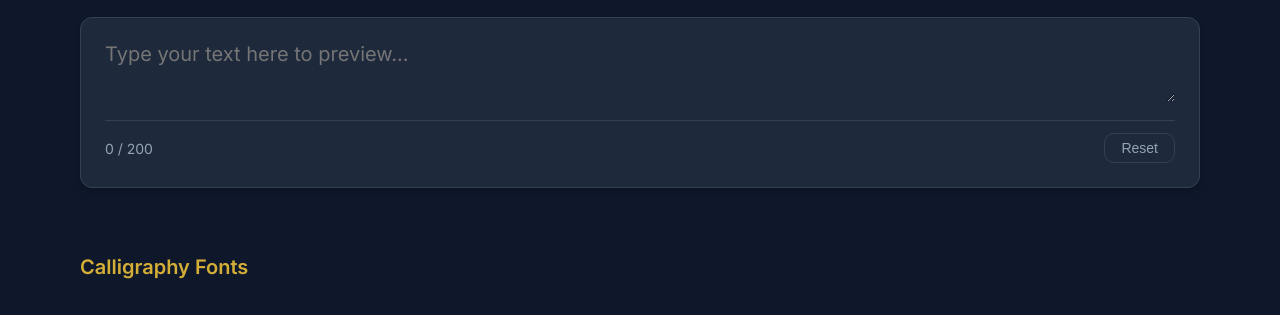
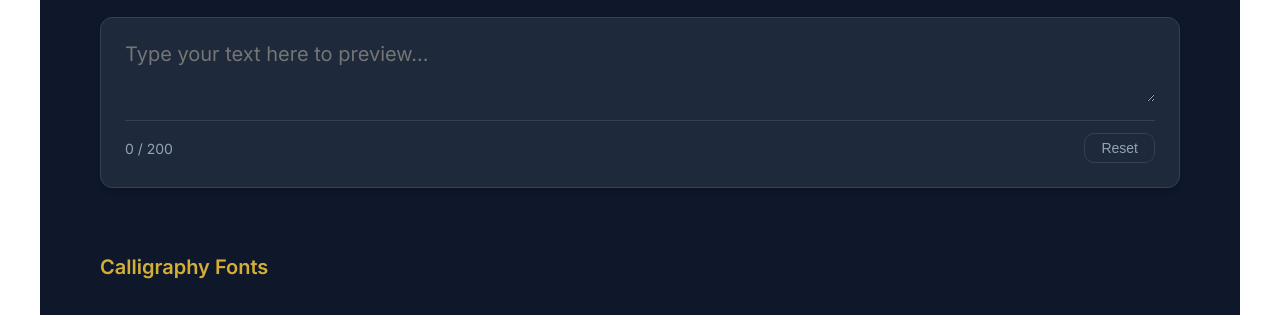
Before and after one commit to Mudassirafzal99/font-generator2, a plain HTML site: page index.html in a window 1280 px wide. Shown: the part 137-452 px from the top of the page. Drawn offline with Linux system fonts and the light colour scheme.

Commit message:
adding white color on both sides

```diff
--- a/css/styles.css
+++ b/css/styles.css
@@ -21,16 +21,23 @@
 
 body {
   font-family: var(--font-ui);
-  background-color: var(--clr-bg);
+  background-color: #ffffff;
   color: var(--clr-text);
   line-height: 1.5;
   min-height: 100vh;
 }
 
-.container {
+.page-wrapper {
+  background-color: var(--clr-bg);
   max-width: 1200px;
   margin: 0 auto;
-  padding: 0 40px;
+  min-height: 100vh;
+}
+
+.container {
+  max-width: 1120px;
+  margin: 0 auto;
+  padding: 0 20px;
 }
 
 .app-header {
--- a/index.html
+++ b/index.html
@@ -12,6 +12,7 @@
 </head>
 
 <body>
+  <div class="page-wrapper">
     <header class="app-header">
       <div class="container header-content">
         <div class="header-text">
@@ -49,6 +50,7 @@
         </div>
       </section>
     </main>
+  </div>
   <script src="./js/app.js"></script>
 </body>
 
```
Also changed, not shown: instagram-fonts.html (+2 -0 lines). Lines whose indentation alone changed are shown as unchanged.
